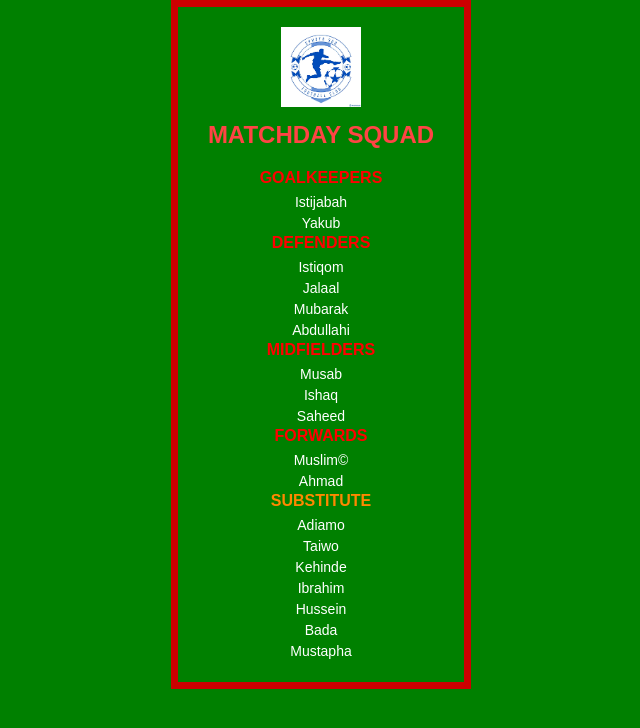
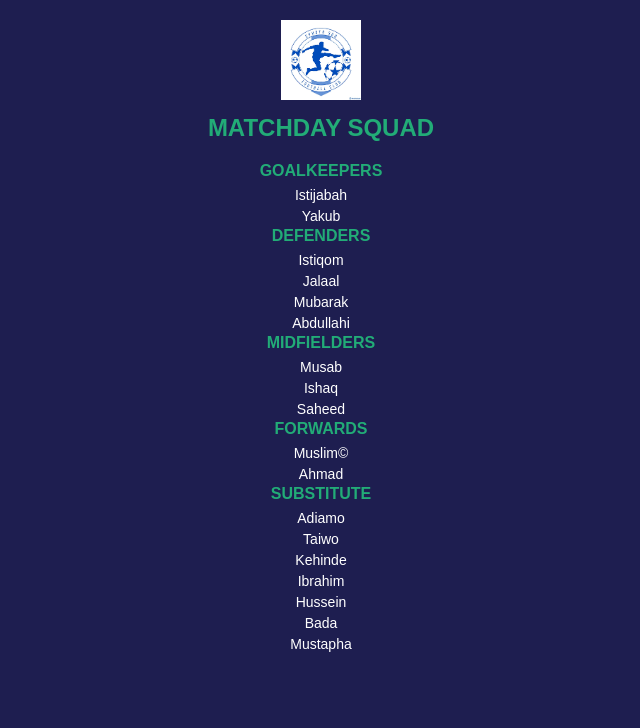
Before and after one commit to adigun12-tech/line_up, a plain HTML site: page index.html in a window 1280 px wide. Shown: the whole page, without its empty margins (319-959 px from the left). Drawn offline with Linux system fonts and the light colour scheme.

Commit message:
Update styles.css

```diff
--- a/styles.css
+++ b/styles.css
@@ -9,7 +9,7 @@ body {
     justify-content: center;
     align-items: center;
     /* min-height: 100vh; */
-    background-color: green;
+    background-color:  rgb(30, 30, 80);
     color: #fff;
     font-family: Arial, sans-serif;
 }
@@ -17,8 +17,8 @@ body {
 .container {
     width: 300px;
     padding: 20px;
-    background-color: green;
-    border: 7px solid #c00;
+    background-color:  rgb(30, 30, 80);
+    border: 7px solid: rgb(120, 190, 39);
     text-align: center;
     color: #f00;
     position: relative;
@@ -31,7 +31,7 @@ body {
 
 .title {
     font-size: 24px;
-    color: #ff4444;
+    color: rgb(34, 172, 119);
     margin-bottom: 20px;
 }
 
@@ -41,7 +41,7 @@ body {
 
 .section h2 {
     font-size: 16px;
-    color: #f00;
+    color:rgb(34, 172, 119);
     margin-bottom: 5px;
 }
 
@@ -52,7 +52,7 @@ body {
 }
 
 .substitutes h2 {
-    color: #ff8800;
+    color:rgb(34, 172, 119);
 }
 
 .kit {
```
